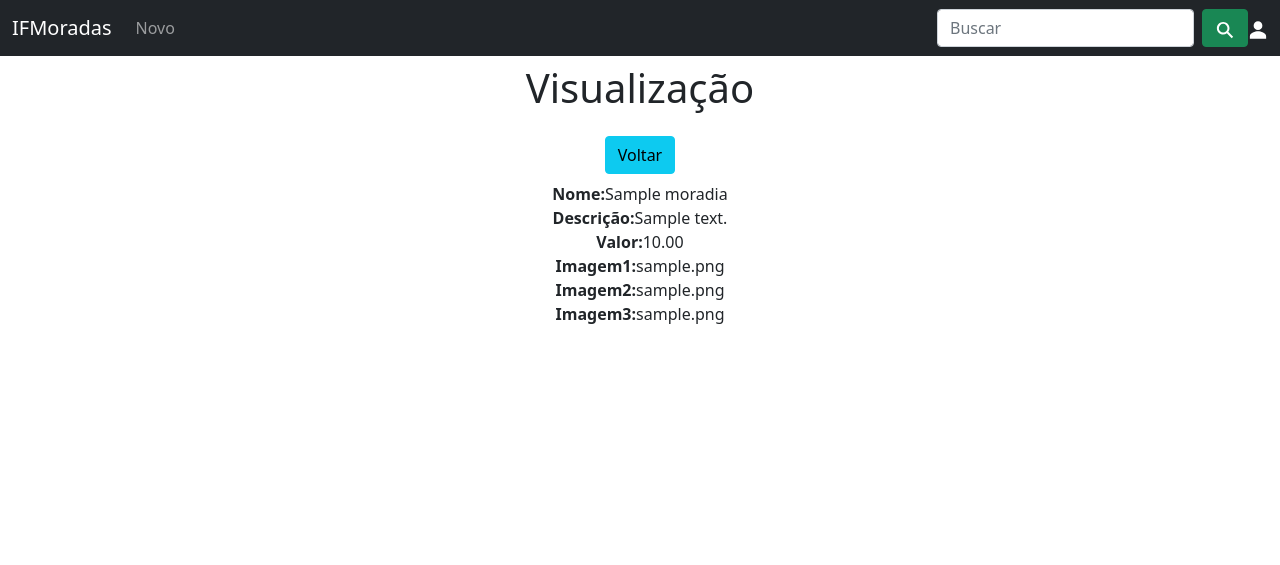
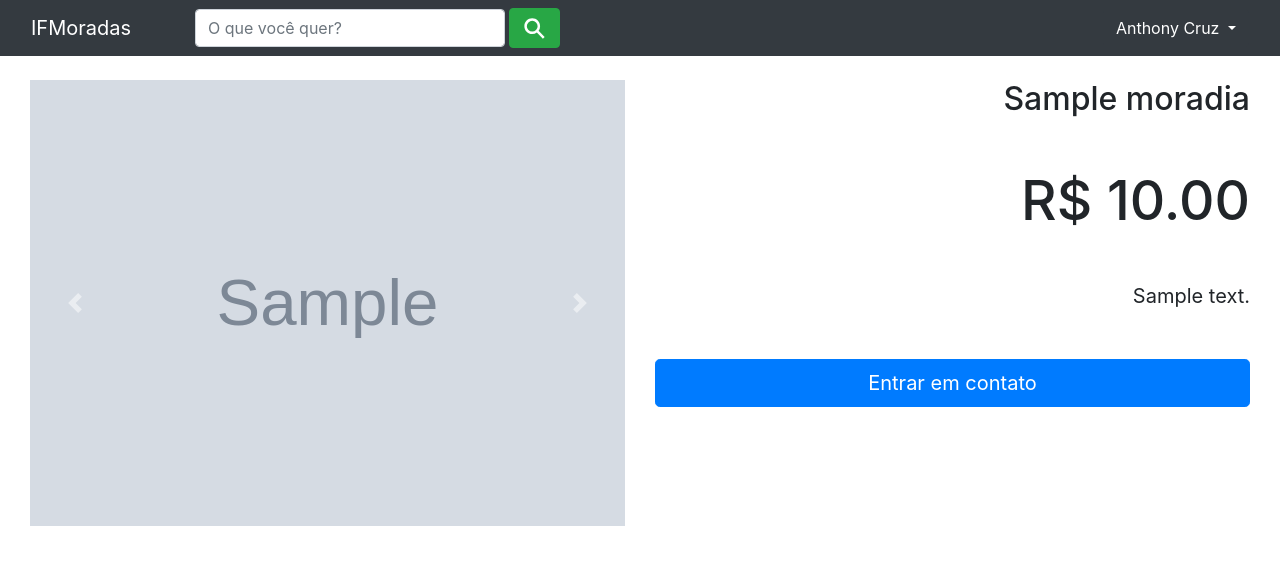
Before and after one commit to AnthonyLeier/ifmoradas, a Django app: page /detalhes/1/ in a window 1280 px wide. Shown: the top 565 px of the page. Run offline with Django 3.2, Linux system fonts and the light colour scheme; tables that the repository leaves empty hold one stand-in row (values such as "Sample post"); grey boxes marked "Sample" are stand-in pictures; some libraries are stand-ins or nearby versions.

Commit message:
Melhorias de interface

```diff
--- a/moradias/templates/_navbar.html
+++ b/moradias/templates/_navbar.html
@@ -1,32 +1,60 @@
 {% load static %}
 
-<nav class="navbar navbar-expand-lg navbar-dark bg-dark">
-	<div class="container-fluid">
-		<a class="navbar-brand" href="{% url 'home' %}">IFMoradas</a>
+<div id="navbar" class="col-md-12 bg-dark">
+	<nav id="navbar" class="navbar navbar-expand-lg navbar-dark bg-dark">
+		<a class="navbar-brand" href="/">IFMoradas</a>
 		<button
 			class="navbar-toggler"
 			type="button"
-			data-bs-toggle="collapse"
-			data-bs-target="#navbarSupportedContent"
+			data-toggle="collapse"
+			data-target="#navbarSupportedContent"
 			aria-controls="navbarSupportedContent"
 			aria-expanded="false"
 			aria-label="Toggle navigation"
 		>
 			<span class="navbar-toggler-icon"></span>
 		</button>
+
 		<div class="collapse navbar-collapse" id="navbarSupportedContent">
-			<ul class="navbar-nav me-auto mb-2 mb-lg-0">
-				<li class="nav-item active">
-					<a class="nav-link" href="/novo">Novo</a>
-				</li>
-			</ul>
-			<form class="d-flex" method="GET">
-				<input class="form-control me-2" type="search" name="search" placeholder="Buscar" aria-label="Buscar" />
-				<button class="btn btn-success" type="submit"><img src="{% static 'img/search.svg' %}" width="20px" /></button>
+			<form class="form-inline ml-5 pr-5" action="GET">
+				<input
+					id="inputpesquisa"
+					class="form-control pr-5"
+					type="search"
+					placeholder="O que você quer?"
+					aria-label="Search"
+					name="search"
+				/>
+				<button id="botao_verde" class="btn btn-success ml-1" type="submit">
+					<img src="{% static 'img/search.svg' %}" width="25" />
+				</button>
 			</form>
-			<div class="nav-item">
-				<img src="{% static 'img/user.svg' %}" width="20px" />
+			<div class="ml-auto pl-5"></div>
+
+			<div class="dropdown ml-3">
+				<button
+					id="menu"
+					class="btn btn-dark dropdown-toggle"
+					type="button"
+					id="dropdownMenu2"
+					data-toggle="dropdown"
+					aria-haspopup="true"
+					aria-expanded="false"
+				>
+					Anthony Cruz
+				</button>
+				<div class="dropdown-menu dropdown-menu-right bg-dark text-light" aria-labelledby="dropdownMenu2">
+					<a id="texto_menu" href="http://mercatop.herokuapp.com/tela/endereco/listar"
+						><button class="dropdown-item bg-dark text-light" type="button">Meus Endereços</button></a
+					>
+					<a id="texto_menu" href="http://mercatop.herokuapp.com/tela/pedidos"
+						><button class="dropdown-item bg-dark text-light" type="button">Meus Pedidos</button></a
+					>
+					<a id="texto_menu" href="http://mercatop.herokuapp.com/logout"
+						><button class="dropdown-item bg-dark text-light" type="button">Sair</button></a
+					>
+				</div>
 			</div>
 		</div>
-	</div>
-</nav>
+	</nav>
+</div>
--- a/moradias/templates/base.html
+++ b/moradias/templates/base.html
@@ -6,18 +6,27 @@
 		<meta name="viewport" content="width=device-width, initial-scale=1.0" />
 		<title>IFMoradas</title>
 		<link
-			href="https://cdn.jsdelivr.net/npm/bootstrap@5.1.3/dist/css/bootstrap.min.css"
 			rel="stylesheet"
-			integrity="sha384-1BmE4kWBq78iYhFldvKuhfTAU6auU8tT94WrHftjDbrCEXSU1oBoqyl2QvZ6jIW3"
+			href="https://stackpath.bootstrapcdn.com/bootstrap/4.1.3/css/bootstrap.min.css"
+			integrity="sha384-MCw98/SFnGE8fJT3GXwEOngsV7Zt27NXFoaoApmYm81iuXoPkFOJwJ8ERdknLPMO"
 			crossorigin="anonymous"
 		/>
 	</head>
 	<body>
-		{% include '_navbar.html' %}
-		{% block conteudo %} {% endblock %}
+		{% include '_navbar.html' %} {% block conteudo %} {% endblock %}
 		<script
-			src="https://cdn.jsdelivr.net/npm/bootstrap@5.1.3/dist/js/bootstrap.bundle.min.js"
-			integrity="sha384-ka7Sk0Gln4gmtz2MlQnikT1wXgYsOg+OMhuP+IlRH9sENBO0LRn5q+8nbTov4+1p"
+			src="https://code.jquery.com/jquery-3.3.1.slim.min.js"
+			integrity="sha384-q8i/X+965DzO0rT7abK41JStQIAqVgRVzpbzo5smXKp4YfRvH+8abtTE1Pi6jizo"
+			crossorigin="anonymous"
+		></script>
+		<script
+			src="https://cdnjs.cloudflare.com/ajax/libs/popper.js/1.14.3/umd/popper.min.js"
+			integrity="sha384-ZMP7rVo3mIykV+2+9J3UJ46jBk0WLaUAdn689aCwoqbBJiSnjAK/l8WvCWPIPm49"
+			crossorigin="anonymous"
+		></script>
+		<script
+			src="https://stackpath.bootstrapcdn.com/bootstrap/4.1.3/js/bootstrap.min.js"
+			integrity="sha384-ChfqqxuZUCnJSK3+MXmPNIyE6ZbWh2IMqE241rYiqJxyMiZ6OW/JmZQ5stwEULTy"
 			crossorigin="anonymous"
 		></script>
 	</body>
--- a/moradias/templates/detalhes.html
+++ b/moradias/templates/detalhes.html
@@ -1,18 +1,53 @@
 {% extends 'base.html' %} {% block conteudo %}
-<div class="col-8 m-auto pt-2 pb-2 text-center">
-	<h1>Visualização</h1>
-</div>
-
-<div class="col-8 m-auto pt-2 pb-2 text-center">
-	<a href="/" class="btn btn-info">Voltar</a>
-</div>
-
-<div class="col-8 m-auto pt-2>s pb-2 text-center">
-	<strong>Nome:</strong>{{item.nome}}<br />
-	<strong>Descrição:</strong>{{item.descricao}}<br />
-	<strong>Valor:</strong>{{item.valor}}<br />
-	<strong>Imagem1:</strong>{{item.imagem1}}<br />
-	<strong>Imagem2:</strong>{{item.imagem2}}<br />
-	<strong>Imagem3:</strong>{{item.imagem3}}<br />
+<div class="container-fluid">
+	<div class="row">
+		<div class="col-md-12">
+			<div class="container-fluid mt-4">
+				<div class="row">
+					<div class="col-md-6">
+						<div id="carouselExampleControls" class="carousel slide" data-ride="carousel">
+							<div class="carousel-inner">
+								<div class="carousel-item active">
+									<img class="d-block w-100" src="{{item.imagem1}}" alt="First slide" />
+								</div>
+								<div class="carousel-item">
+									<img class="d-block w-100" src="{{item.imagem2}}" alt="Second slide" />
+								</div>
+								<div class="carousel-item">
+									<img class="d-block w-100" src="{{item.imagem3}}" alt="Third slide" />
+								</div>
+							</div>
+							<a class="carousel-control-prev" href="#carouselExampleControls" role="button" data-slide="prev">
+								<span class="carousel-control-prev-icon" aria-hidden="true"></span>
+								<span class="sr-only">Previous</span>
+							</a>
+							<a class="carousel-control-next" href="#carouselExampleControls" role="button" data-slide="next">
+								<span class="carousel-control-next-icon" aria-hidden="true"></span>
+								<span class="sr-only">Next</span>
+							</a>
+						</div>
+					</div>
+					<div class="col-md-6 text-right">
+						<div>
+							<h2>{{item.nome}}</h2>
+						</div>
+						<div class="mt-5">
+							<form method="POST" action="http://mercatop.herokuapp.com/carrinho/adicionar">
+								<input type="hidden" name="_token" value="4wdRAwN9V8pghFpdvo45xcbSLJKme5WKDnTZpQEu" />
+								<h4 style="font-size: 55px" class="mb-5">R$ {{item.valor}}</h4>
+								<input type="text" class="form-control" value="2" name="id_produto" hidden />
+								<p style="font-size: 20px">{{item.descricao}}</p>
+							</form>
+						</div>
+						<div class="mt-4">
+							<button type="submit" id="botao_verde" class="btn btn-primary btn-block btn-lg mt-5">
+								Entrar em contato
+							</button>
+						</div>
+					</div>
+				</div>
+			</div>
+		</div>
+	</div>
 </div>
 {% endblock %}
```
